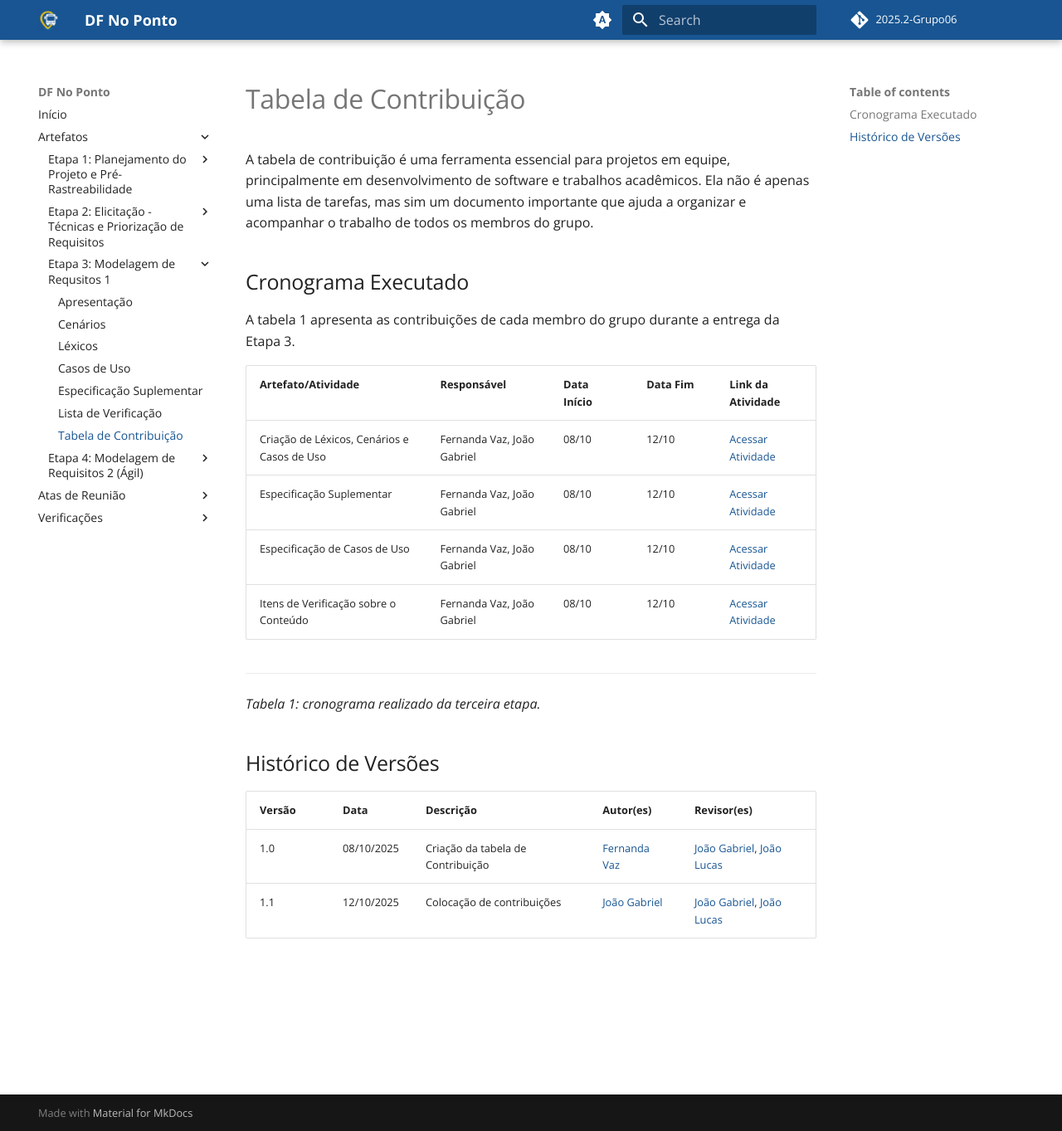
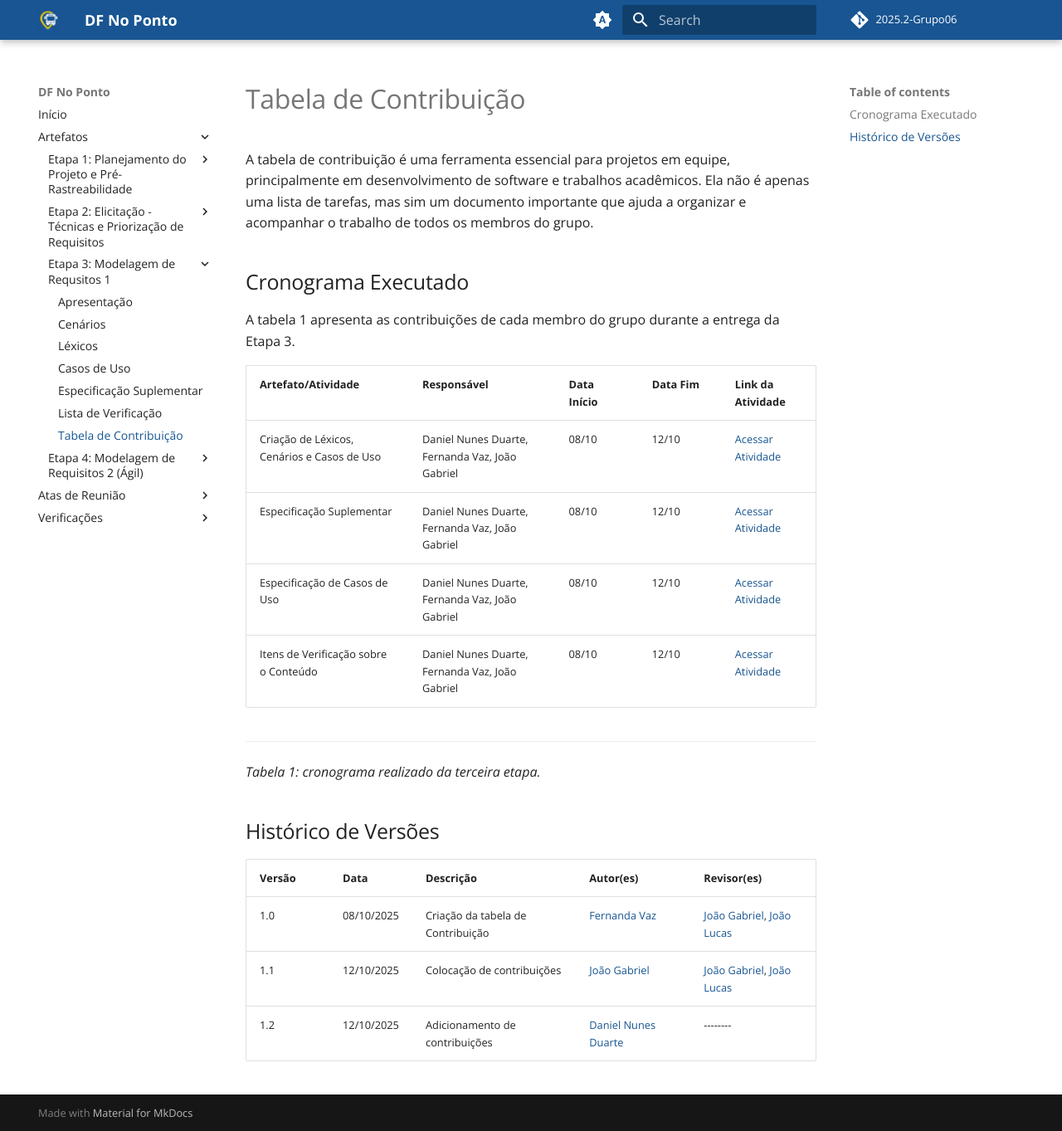
Before and after one commit to Requisitos-de-Software/2025.2-Grupo06, an MkDocs documentation site: the page built from docs/Contribuições/tab_cont03.md, in a window 1280 px wide and 1363 px high. Shown: the whole window at 83% size. Built offline with MkDocs 1.6.1 and Material for MkDocs 9.7.7, drawn with Linux system fonts in a browser that asks for light colours; comment, search, counter and statistics services are not loaded.

Commit message:
Update now tab_cont03.md

```diff
--- a/docs/Contribuições/tab_cont03.md
+++ b/docs/Contribuições/tab_cont03.md
@@ -8,10 +8,10 @@ A tabela 1 apresenta as contribuições de cada membro do grupo durante a entreg
 
 | Artefato/Atividade | Responsável | Data Início | Data Fim | Link da Atividade |
 |---------------------|-------------|-------------|----------|-------------------|
-| Criação de Léxicos, Cenários e Casos de Uso | Fernanda Vaz, João Gabriel | 08/10 | 12/10 | [Acessar Atividade](https://requisitos-de-software.github.io/2025.2-Grupo06/modelagem_requisitos_01/cenarios) |
-| Especificação Suplementar | Fernanda Vaz, João Gabriel | 08/10 | 12/10 | [Acessar Atividade](https://requisitos-de-software.github.io/2025.2-Grupo06/modelagem_requisitos_01/cenarios) |
-| Especificação de Casos de Uso | Fernanda Vaz, João Gabriel | 08/10 | 12/10 | [Acessar Atividade](https://requisitos-de-software.github.io/2025.2-Grupo06/modelagem_requisitos_01/cenarios) |
-| Itens de Verificação sobre o Conteúdo | Fernanda Vaz, João Gabriel | 08/10 | 12/10 | [Acessar Atividade](https://requisitos-de-software.github.io/2025.2-Grupo06/modelagem_requisitos_01/cenarios) |
+| Criação de Léxicos, Cenários e Casos de Uso | Daniel Nunes Duarte, Fernanda Vaz, João Gabriel | 08/10 | 12/10 | [Acessar Atividade](https://requisitos-de-software.github.io/2025.2-Grupo06/modelagem_requisitos_01/cenarios) |
+| Especificação Suplementar | Daniel Nunes Duarte, Fernanda Vaz, João Gabriel | 08/10 | 12/10 | [Acessar Atividade](https://requisitos-de-software.github.io/2025.2-Grupo06/modelagem_requisitos_01/cenarios) |
+| Especificação de Casos de Uso | Daniel Nunes Duarte, Fernanda Vaz, João Gabriel | 08/10 | 12/10 | [Acessar Atividade](https://requisitos-de-software.github.io/2025.2-Grupo06/modelagem_requisitos_01/cenarios) |
+| Itens de Verificação sobre o Conteúdo | Daniel Nunes Duarte, Fernanda Vaz, João Gabriel | 08/10 | 12/10 | [Acessar Atividade](https://requisitos-de-software.github.io/2025.2-Grupo06/modelagem_requisitos_01/cenarios) |
 
 
 ---
@@ -23,3 +23,4 @@ A tabela 1 apresenta as contribuições de cada membro do grupo durante a entreg
 |--------|------------|------------------------------------|----------------|---------------------|
 | 1.0    | 08/10/2025 | Criação da tabela de Contribuição  | [Fernanda Vaz](https://github.com/Fernandavazgit1) | [João Gabriel](https://github.com/JoaoComTil), [João Lucas](https://github.com/Joaolramos) |
 | 1.1    | 12/10/2025 | Colocação de contribuições | [João Gabriel](https://github.com/JoaoComTil) | [João Gabriel](https://github.com/JoaoComTil), [João Lucas](https://github.com/Joaolramos) |
+| 1.2    | 12/10/2025 | Adicionamento de contribuições | [Daniel Nunes Duarte](https://github.com/DanNunes777) | -------- |
```
